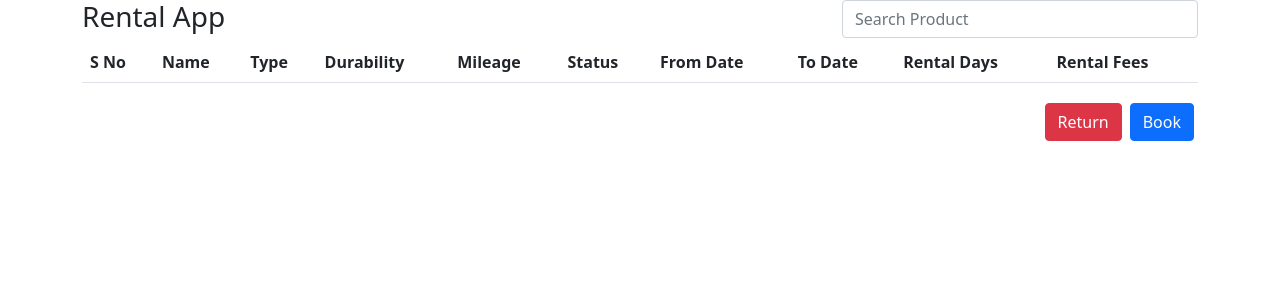
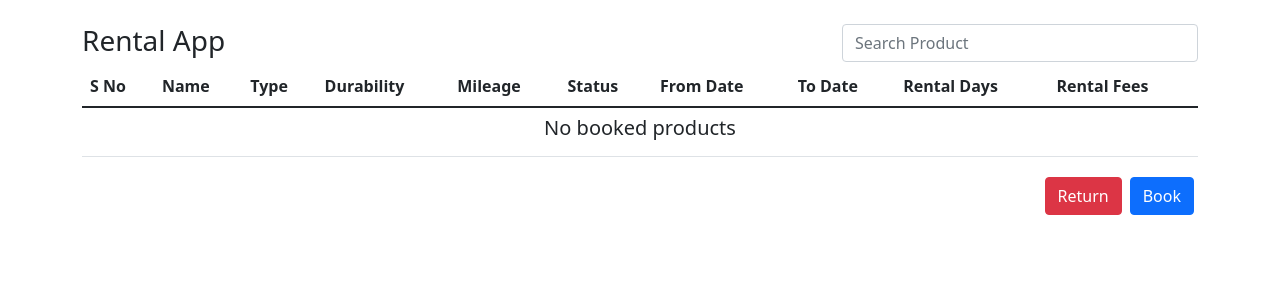
Before and after one commit to mohi0110/React-App, a React (Create React App) app: page / in a window 1280 px wide. Shown: the top 300 px of the page. Built offline with nearby package versions, Linux system fonts and the light colour scheme; the HTML template or start-up script is replaced by a standard one.

Commit message:
update index file

```diff
--- a/src/Components/rental/Index.jsx
+++ b/src/Components/rental/Index.jsx
@@ -128,7 +128,7 @@ function RentalIndex() {
 
   return (
     <>
-      <div className="container">
+      <div className="container mt-4">
         <div className="row">
           <div className="col-8">
             <h3>Rental App</h3>
--- a/src/Components/rental/rental.jsx
+++ b/src/Components/rental/rental.jsx
@@ -19,7 +19,7 @@ function Rental({ rentedList }) {
           </tr>
         </thead>
         <tbody>
-          {rentedList &&
+          {rentedList ? (
             rentedList.map((item, index) => (
               <tr key={item.code}>
                 <td>{index + 1}</td>
@@ -33,7 +33,14 @@ function Rental({ rentedList }) {
                 <td>{item.rental_days}</td>
                 <td>{item.rental_fees}</td>
               </tr>
-            ))}
+            ))
+          ) : (
+            <tr>
+              <td colSpan="10">
+                <h5 className="text-center">No booked products</h5>
+              </td>
+            </tr>
+          )}
         </tbody>
       </table>
     </>
```
